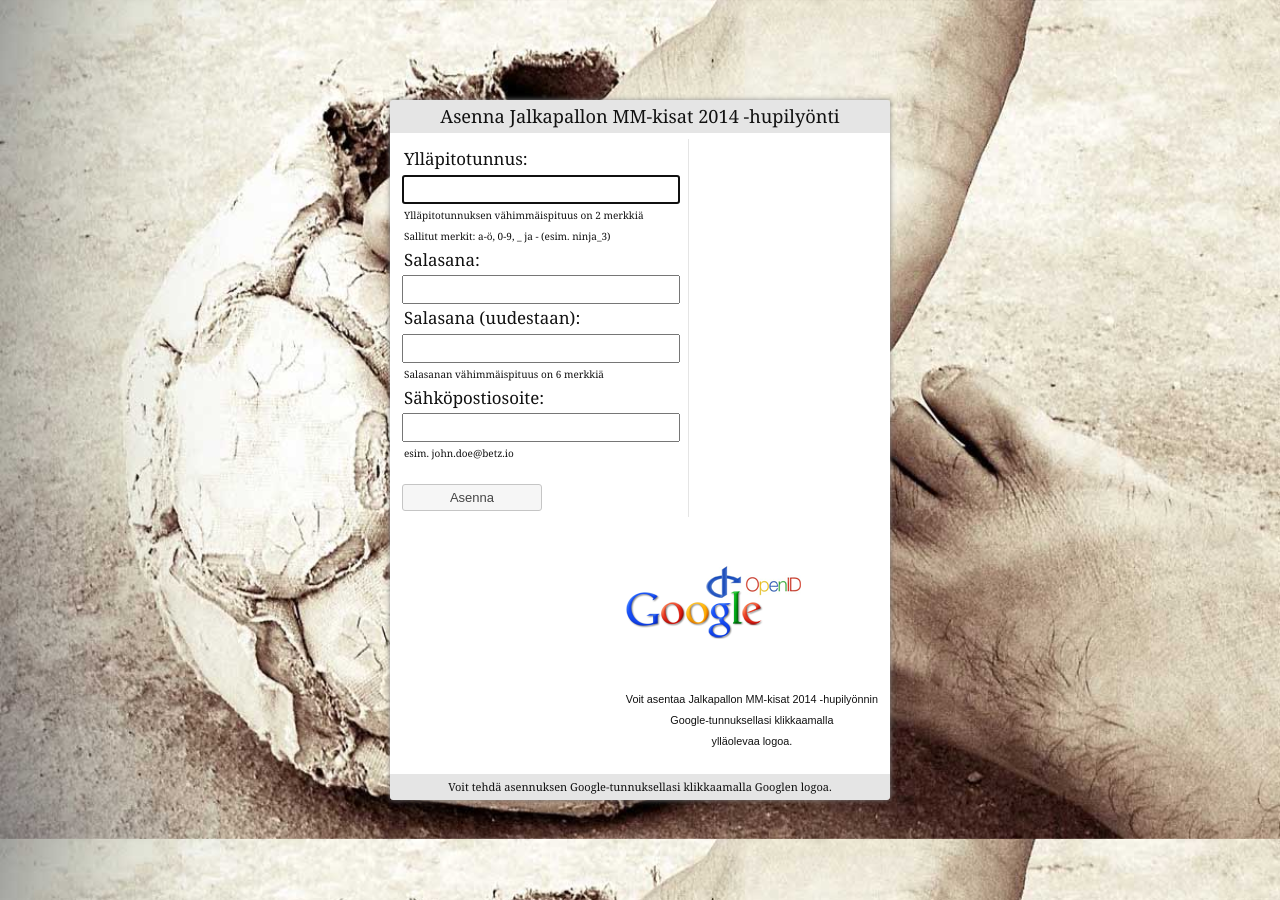
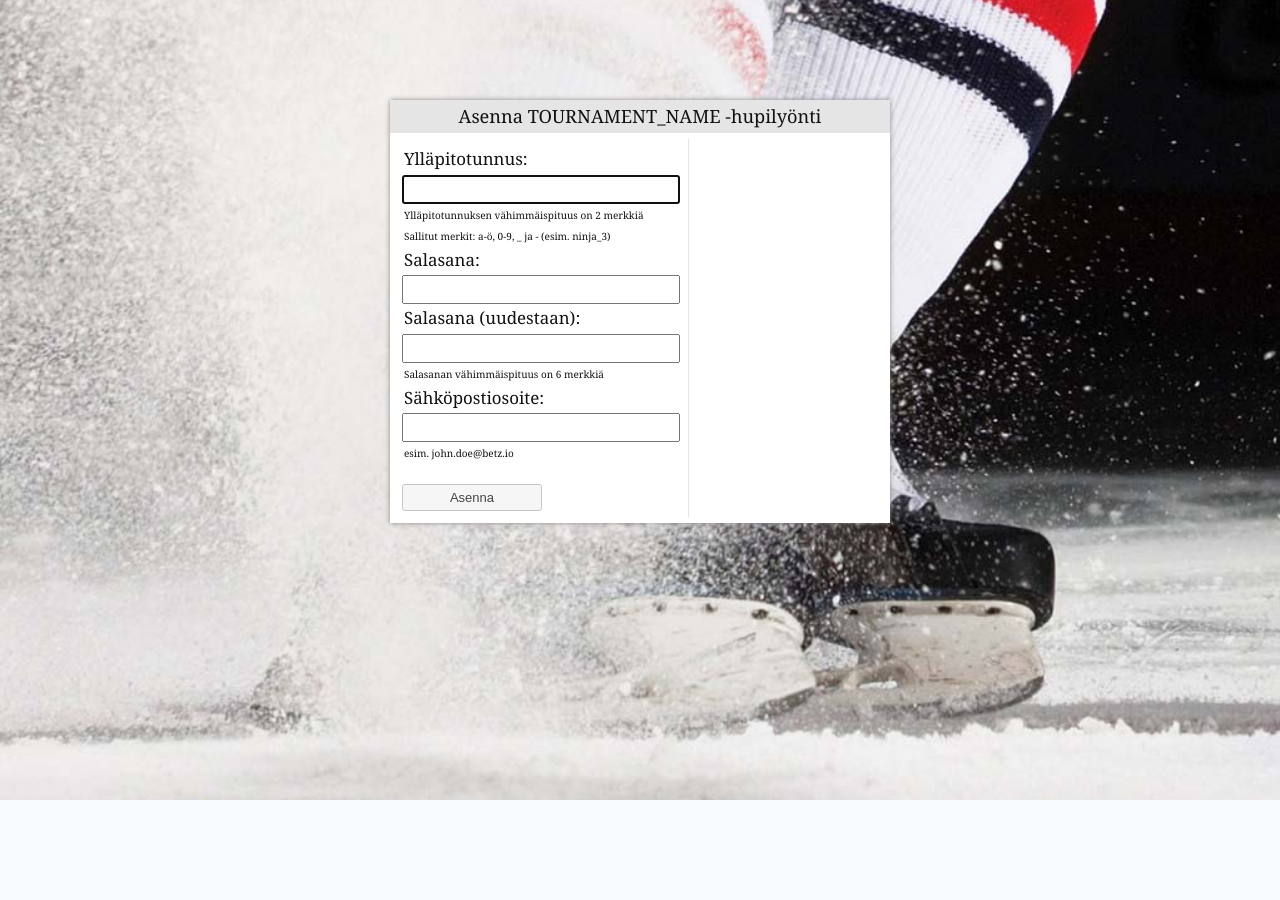
Before and after one commit to bungle/betz, a PHP site: page / in a window 1280 px wide. After the commit the page ends 800 px from the top, so only its background shows below. Run offline with PHP 8.4, Linux system fonts and the light colour scheme; some libraries are stand-ins or nearby versions.

Commit message:
MM 2016. Removed Google login (didn't work anymore).

```diff
--- a/css/login.css
+++ b/css/login.css
@@ -7,12 +7,11 @@ html, body {
     padding: 0;
 }
 body {
-    background: url('../img/bg-login-mm2014-18.jpg') no-repeat center center fixed;
+    background: url('../img/skates.jpg') no-repeat center center fixed;
     -webkit-background-size: cover;
     -moz-background-size: cover;
     -o-background-size: cover;
     background-size: cover;
-    /*background: #F0F0F0 url(../img/grass.jpg);*/
     text-align: center;
 }
 #wrapper {
--- a/css/main.css
+++ b/css/main.css
@@ -2,7 +2,7 @@ html, body {
     margin:0;
     padding:0;
     height:100%;
-    background: url('../img/bg-login-mm2014-6.jpg') no-repeat center center fixed;
+    background: url('../img/skates.jpg') no-repeat center center fixed;
     -webkit-background-size: cover;
     -moz-background-size: cover;
     -o-background-size: cover;
@@ -28,7 +28,7 @@ box-shadow: 0 0 5px #888;
     color: #E5E5E5;
 }
 #header {
-    background: url(../img/header-bg-mm2014.png) #0C0203;
+    background: url(../img/bg-header-mm2016.jpg) #0C0203;
     padding: 10px 10px;
     height: 105px;
     color: white;
--- a/index.php
+++ b/index.php
@@ -7,13 +7,13 @@ setlocale(LC_ALL, 'fi_FI.utf8');
 date_default_timezone_set('Europe/Helsinki');
 
 // TODO: Should these be database configurable?
-define('TOURNAMENT_ID', 'mm2014');
-define('TOURNAMENT_NAME', 'Jalkapallon MM-kisat 2014');
-define('TOURNAMENT_TYPE', 'soccer'); //hockey or soccer
+define('TOURNAMENT_ID', 'mm2016');
+define('TOURNAMENT_NAME', 'Jääkiekon MM-kisat 2016');
+define('TOURNAMENT_TYPE', 'hockey'); //hockey or soccer
 define('EMAIL_SUPPORT', 'info@betz.io');
-define('ENABLE_SCORER', true);
+define('ENABLE_SCORER', false);
 define('GAME_POINTS_STRATEGY', 'exp');
-define('ENTRY_FEE', 15);
+define('ENTRY_FEE', 10);
 define('POT_ADJUSTMENT', 0);
 
 // Automatic configuration
@@ -57,7 +57,6 @@ require './lib/utils.php';
 require './lib/web.php';
 require './lib/log.php';
 require './lib/password.php';
-require './lib/openid.php';
 
 if (ENV === 'dev') {
     require './lib/ext/ChromePhp.php';
--- a/layouts/layout.admin.phtml
+++ b/layouts/layout.admin.phtml
@@ -77,7 +77,7 @@
                 Tekninen toteutus: <a href="http://www.php.net/" target="_blank">PHP</a>, <a href="http://bungle.github.com/web.php/" target="_blank">web.php</a>, <a href="http://www.sqlite.org/" target="_blank">SQLite</a>, <a href="http://jquery.com/" target="_blank">jQuery</a> <a href="http://jqueryui.com/" target="_blank">UI</a>, <a href="http://960.gs/" target="_blank">960 Grid System</a>, <a href="http://www.highcharts.com/" target="_blank">Highcharts</a>, <a href="http://apycom.com/" target="_blank">Apycom Menus</a>
             </span>
             <span style="float: right;">
-                Sivun suoritusaika: <span class="time"><?php echo number_format((microtime(true) - START_TIME), 2, ',', ' '); ?></span> sekuntia.
+                Sivun suoritusaika: <span class="time"><?php echo number_format((microtime(true) - START_TIME), 3, ',', ' '); ?></span> sekuntia.
             </span>
         </div>
     </div>
--- a/layouts/layout.default.phtml
+++ b/layouts/layout.default.phtml
@@ -13,7 +13,6 @@
 <link rel="stylesheet" href="<?php echo url('~/css/menu.css'); ?>">
 <link rel="stylesheet" href="<?php echo url('~/css/main.css?') . md5_file('css/main.css'); ?>">
 <?php if (isset($css)) echo $css; ?>
-
 </head>
 <body id="default">
 <?php if (defined('GOOGLE_ANALYTICS_ID')): ?>
@@ -185,7 +184,7 @@
                 Tekninen toteutus: <a href="http://www.php.net/" target="_blank">PHP</a>, <a href="http://bungle.github.com/web.php/" target="_blank">web.php</a>, <a href="http://www.sqlite.org/" target="_blank">SQLite</a>, <a href="http://jquery.com/" target="_blank">jQuery</a> <a href="http://jqueryui.com/" target="_blank">UI</a>, <a href="http://960.gs/" target="_blank">960 Grid System</a>, <a href="http://www.highcharts.com/" target="_blank">Highcharts</a>, <a href="http://apycom.com/" target="_blank">Apycom Menus</a>
             </span>
             <span style="float: right;">
-                Sivun suoritusaika: <span class="time"><?php echo number_format((microtime(true) - START_TIME), 2, ',', ' '); ?></span> sekuntia.
+                Sivun suoritusaika: <span class="time"><?php echo number_format((microtime(true) - START_TIME), 3, ',', ' '); ?></span> sekuntia.
             </span>
         </div>
     </div>
--- a/views/install.phtml
+++ b/views/install.phtml
@@ -1,7 +1,7 @@
 <?php $layout = 'layouts/layout.login.phtml'; ?>
 <h1 class="ui-corner-top">Asenna <?php echo TOURNAMENT_NAME; ?> -hupilyönti</h1>
 <div>
-    <div id="login-wrapper"  style="float: left;">
+    <div id="login-wrapper" style="float: left;">
         <form id="login-form" class="registration" action="<?php echo url('~/install'); ?>" method="post">
             <label for="username" class="normal">Ylläpitotunnus:</label><br>
             <?php if (!$form->username->valid): ?>
@@ -34,17 +34,8 @@
             <input type="submit" value="Asenna">
         </form>
     </div>
-    <div id="login-google-wrapper" style="float: right;">
-        <form id="login-form-google" action="<?php echo url('~/install/google'); ?>" method="post">
-            <input class="tip-google" title="Asenna Google-tunnuksellasi" type="image" src="<?php echo url('~/img/google-openid.png'); ?>">
-        </form>
-        <p style="text-align: center;">
-            <small>Voit asentaa <?php echo TOURNAMENT_NAME ?> -hupilyönnin<br>Google-tunnuksellasi klikkaamalla<br>ylläolevaa logoa.</small>
-        </p>
-    </div>
     <div class="clear"></div>
 </div>
-<h3 class="ui-corner-bottom">Voit tehdä asennuksen Google-tunnuksellasi klikkaamalla Googlen logoa.</h3>
 <?php block($scripts); ?>
 <script>
 $(document).ready(function() {
--- a/views/points.user.phtml
+++ b/views/points.user.phtml
@@ -109,11 +109,11 @@
 <tr>
     <td class="<?php echo $clazz; ?> f32"><?php echo weekday($date, 2) . '&nbsp;' . date_format($date, 'j.n.\&\n\b\s\p\;H:i'); ?></td>
     <td class="<?php echo $clazz; ?> f32" style="width: 390px;" nowrap>
-        <div style="width: 154px; float: left; text-align: right"><?php echo ($game['home'] === 'Bosnia ja Hertsegovina' ? 'Bosnia ja H.' : $game['home']) . '&nbsp;(' . number_format($game['home_percent'], 2, ',', '') . '&nbsp;%)'; ?>&nbsp;</div>
+        <div style="width: 144px; float: left; text-align: right"><?php echo ($game['home'] === 'Bosnia ja Hertsegovina' ? 'Bosnia ja H.' : $game['home']) . '&nbsp;(' . number_format($game['home_percent'], 2, ',', '') . '&nbsp;%)'; ?>&nbsp;</div>
         <div style="width: 32px; float: left;" class="flag <?php echo $game['home_abbr']; ?>">&nbsp;</div>
         <div style="width: 16px; float: left; text-align: center">&ndash;</div>
         <div style="width: 32px; float: left;" class="flag  <?php echo $game['road_abbr']; ?>">&nbsp;</div>
-        <div style="width: 154px; float: left; text-align: left">&nbsp;<?php echo '(' . number_format($game['road_percent'], 2, ',', '') . '&nbsp;%)&nbsp;' . ($game['road'] === 'Bosnia ja Hertsegovina' ? 'Bosnia ja H.' : $game['road']);  ?></div>
+        <div style="width: 144px; float: left; text-align: left">&nbsp;<?php echo '(' . number_format($game['road_percent'], 2, ',', '') . '&nbsp;%)&nbsp;' . ($game['road'] === 'Bosnia ja Hertsegovina' ? 'Bosnia ja H.' : $game['road']);  ?></div>
         <div class="clear"></div>
     </td>
     <td class="<?php echo $clazz; ?>" nowrap><?php echo $game['home_goals_total'] . '&nbsp;&ndash;&nbsp;' . $game['road_goals_total']; ?><?php if($game['home_goals'] != $game['home_goals_total'] || $game['road_goals'] != $game['road_goals_total']): ?>&nbsp;&nbsp;(<?php echo $game['home_goals'] . '&nbsp;&ndash;&nbsp;' . $game['road_goals']; ?>)<?php endif; ?></td>
```
Also changed, not shown: css/flags.css (+4 -4 lines), views/admin.games.phtml (+4 -5 lines), views/login.phtml (+1 -6 lines), views/registration.phtml (+1 -6 lines), favicon.ico.
